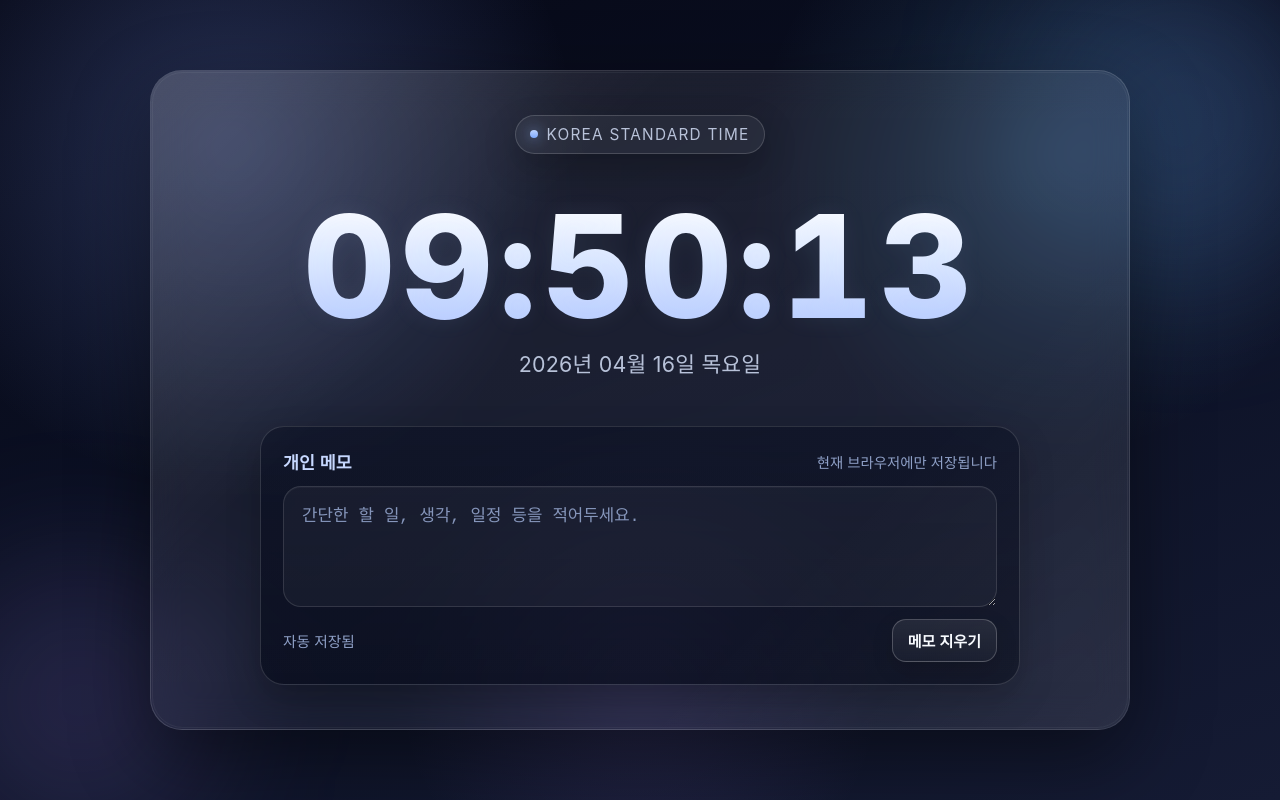
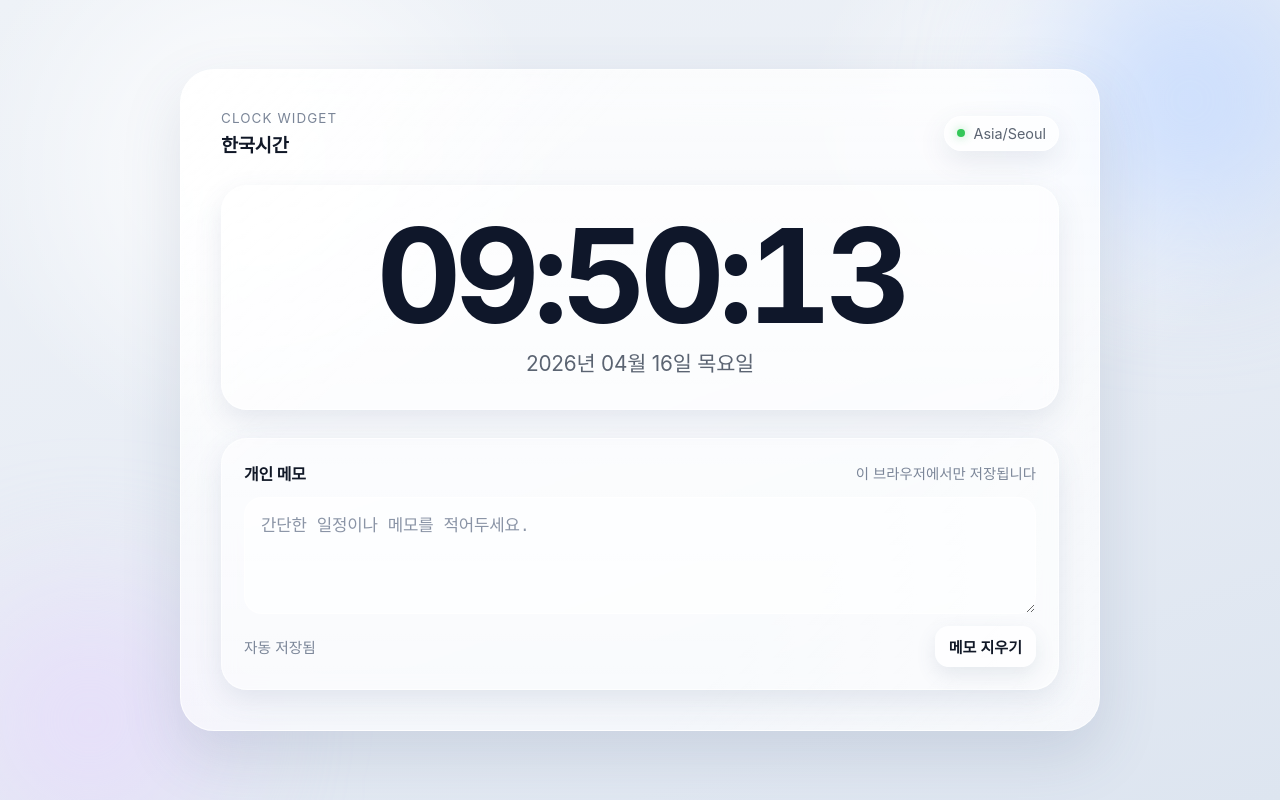
Before and after one commit to devCharlotte/lab-clock, a plain HTML site: page index.html in a window 1280 px wide. Drawn offline with Linux system fonts and the light colour scheme.

Commit message:
Update index.html

```diff
--- a/index.html
+++ b/index.html
@@ -6,22 +6,21 @@
   <title>KST Clock Memo</title>
   <style>
     :root {
-      --bg-1: #060816;
-      --bg-2: #0b1023;
-      --bg-3: #151b34;
-      --glass: rgba(255, 255, 255, 0.08);
-      --glass-strong: rgba(255, 255, 255, 0.12);
-      --line: rgba(255, 255, 255, 0.14);
-      --line-strong: rgba(255, 255, 255, 0.22);
-      --text: #f8fbff;
-      --muted: #b8c2d9;
-      --soft: #8fa0c7;
-      --accent: #8fb8ff;
-      --accent-2: #c7d8ff;
-      --shadow-lg: 0 28px 80px rgba(0, 0, 0, 0.45);
-      --shadow-md: 0 14px 34px rgba(0, 0, 0, 0.24);
-      --radius-xl: 32px;
-      --radius-lg: 24px;
+      --bg-1: #eef2f7;
+      --bg-2: #e8edf5;
+      --bg-3: #dde5f0;
+      --card: rgba(255, 255, 255, 0.62);
+      --card-strong: rgba(255, 255, 255, 0.78);
+      --line: rgba(255, 255, 255, 0.72);
+      --line-soft: rgba(255, 255, 255, 0.42);
+      --text: #111827;
+      --muted: #5b6472;
+      --soft: #7b8698;
+      --accent: #2f6df6;
+      --shadow-lg: 0 24px 60px rgba(74, 92, 128, 0.16);
+      --shadow-md: 0 10px 28px rgba(74, 92, 128, 0.12);
+      --radius-xl: 34px;
+      --radius-lg: 26px;
       --radius-md: 18px;
     }
 
@@ -36,13 +35,12 @@
     }
 
     body {
-      font-family: -apple-system, BlinkMacSystemFont, "Segoe UI", Roboto, "Noto Sans KR", "Apple SD Gothic Neo", sans-serif;
+      font-family: -apple-system, BlinkMacSystemFont, "SF Pro Display", "Segoe UI", Roboto, "Noto Sans KR", "Apple SD Gothic Neo", sans-serif;
       color: var(--text);
       background:
-        radial-gradient(circle at 18% 18%, rgba(129, 160, 255, 0.26), transparent 28%),
-        radial-gradient(circle at 82% 20%, rgba(106, 198, 255, 0.18), transparent 24%),
-        radial-gradient(circle at 50% 85%, rgba(180, 140, 255, 0.12), transparent 26%),
-        linear-gradient(160deg, var(--bg-1) 0%, var(--bg-2) 45%, var(--bg-3) 100%);
+        radial-gradient(circle at 20% 20%, rgba(255,255,255,0.95), transparent 24%),
+        radial-gradient(circle at 82% 16%, rgba(255,255,255,0.7), transparent 20%),
+        linear-gradient(160deg, var(--bg-1) 0%, var(--bg-2) 48%, var(--bg-3) 100%);
       display: flex;
       align-items: center;
       justify-content: center;
@@ -54,7 +52,6 @@
     body::after {
       content: "";
       position: fixed;
-      inset: auto;
       border-radius: 999px;
       filter: blur(70px);
       pointer-events: none;
@@ -62,127 +59,148 @@
     }
 
     body::before {
-      width: 320px;
-      height: 320px;
+      width: 280px;
+      height: 280px;
       top: -40px;
-      right: -60px;
-      background: rgba(115, 170, 255, 0.16);
+      right: -50px;
+      background: rgba(190, 214, 255, 0.7);
     }
 
     body::after {
-      width: 280px;
-      height: 280px;
-      left: -60px;
-      bottom: -40px;
-      background: rgba(177, 146, 255, 0.14);
+      width: 260px;
+      height: 260px;
+      left: -40px;
+      bottom: -50px;
+      background: rgba(231, 214, 255, 0.55);
     }
 
     .app {
       position: relative;
       z-index: 1;
-      width: min(980px, 100%);
-      min-height: min(92vh, 860px);
+      width: min(920px, 100%);
+      min-height: min(90vh, 820px);
       display: flex;
       align-items: center;
       justify-content: center;
     }
 
-    .panel {
-      position: relative;
+    .widget {
       width: 100%;
-      padding: clamp(24px, 4vw, 44px);
+      padding: clamp(22px, 4vw, 40px);
       border-radius: var(--radius-xl);
-      background: linear-gradient(180deg, rgba(255,255,255,0.08) 0%, rgba(255,255,255,0.05) 100%);
+      background: linear-gradient(180deg, var(--card-strong) 0%, var(--card) 100%);
       border: 1px solid var(--line);
       box-shadow: var(--shadow-lg);
-      backdrop-filter: blur(18px);
-      -webkit-backdrop-filter: blur(18px);
+      backdrop-filter: blur(24px) saturate(1.1);
+      -webkit-backdrop-filter: blur(24px) saturate(1.1);
+      display: flex;
+      flex-direction: column;
+      gap: clamp(20px, 3vw, 28px);
+      position: relative;
       overflow: hidden;
+    }
+
+    .widget::before {
+      content: "";
+      position: absolute;
+      inset: 0;
+      background: linear-gradient(135deg, rgba(255,255,255,0.55), transparent 30%, transparent 72%, rgba(255,255,255,0.28));
+      pointer-events: none;
+    }
+
+    .header {
+      display: flex;
+      align-items: center;
+      justify-content: space-between;
+      gap: 12px;
+      position: relative;
+      z-index: 1;
+    }
+
+    .title-wrap {
+      display: flex;
+      flex-direction: column;
+      gap: 4px;
+    }
+
+    .eyebrow {
+      font-size: 0.84rem;
+      color: var(--soft);
+      letter-spacing: 0.08em;
+      text-transform: uppercase;
+    }
+
+    .title {
+      font-size: clamp(1rem, 1.7vw, 1.16rem);
+      font-weight: 700;
+      letter-spacing: -0.01em;
+    }
+
+    .pill {
+      display: inline-flex;
+      align-items: center;
+      gap: 8px;
+      padding: 8px 12px;
+      border-radius: 999px;
+      background: rgba(255,255,255,0.58);
+      border: 1px solid rgba(255,255,255,0.65);
+      color: var(--muted);
+      font-size: 0.9rem;
+      box-shadow: var(--shadow-md);
+      white-space: nowrap;
+    }
+
+    .pill-dot {
+      width: 8px;
+      height: 8px;
+      border-radius: 50%;
+      background: #34c759;
+      box-shadow: 0 0 10px rgba(52, 199, 89, 0.45);
+      flex-shrink: 0;
+    }
+
+    .clock-card {
+      position: relative;
+      z-index: 1;
+      width: 100%;
+      border-radius: var(--radius-lg);
+      background: rgba(255,255,255,0.5);
+      border: 1px solid rgba(255,255,255,0.62);
+      box-shadow: var(--shadow-md);
+      padding: clamp(18px, 3vw, 28px);
       display: flex;
       flex-direction: column;
       align-items: center;
-      gap: clamp(20px, 3vw, 30px);
-    }
-
-    .panel::before {
-      content: "";
-      position: absolute;
-      inset: 0;
-      background: linear-gradient(135deg, rgba(255,255,255,0.12), transparent 32%, transparent 70%, rgba(255,255,255,0.05));
-      pointer-events: none;
-    }
-
-    .panel::after {
-      content: "";
-      position: absolute;
-      inset: 1px;
-      border-radius: calc(var(--radius-xl) - 1px);
-      border: 1px solid rgba(255,255,255,0.05);
-      pointer-events: none;
-    }
-
-    .top-badge {
-      display: inline-flex;
-      align-items: center;
-      gap: 8px;
-      padding: 9px 14px;
-      border-radius: 999px;
-      border: 1px solid rgba(255,255,255,0.16);
-      background: rgba(255,255,255,0.05);
-      color: var(--muted);
-      font-size: clamp(0.82rem, 1.2vw, 0.96rem);
-      letter-spacing: 0.08em;
-      text-transform: uppercase;
-      box-shadow: var(--shadow-md);
-    }
-
-    .dot {
-      width: 8px;
-      height: 8px;
-      border-radius: 50%;
-      background: linear-gradient(180deg, #bcd3ff 0%, #7ca9ff 100%);
-      box-shadow: 0 0 14px rgba(143, 184, 255, 0.8);
-      flex-shrink: 0;
-    }
-
-    .clock-wrap {
-      width: 100%;
-      display: flex;
-      flex-direction: column;
-      align-items: center;
-      gap: 12px;
-      padding: clamp(10px, 1.2vw, 16px) 0;
+      gap: 10px;
     }
 
     .time {
-      font-size: clamp(3.3rem, 14vw, 8.9rem);
-      font-weight: 800;
+      font-size: clamp(3.2rem, 13vw, 8.2rem);
+      font-weight: 700;
+      letter-spacing: -0.05em;
       line-height: 0.95;
-      letter-spacing: 0.04em;
       text-align: center;
       font-variant-numeric: tabular-nums;
-      text-shadow: 0 0 24px rgba(180, 210, 255, 0.08);
-      background: linear-gradient(180deg, #ffffff 0%, #dce8ff 45%, #b4c9ff 100%);
-      -webkit-background-clip: text;
-      background-clip: text;
-      color: transparent;
+      color: #0f172a;
     }
 
     .date {
+      font-size: clamp(1rem, 2vw, 1.3rem);
+      color: var(--muted);
       text-align: center;
-      color: var(--muted);
-      font-size: clamp(1rem, 2vw, 1.34rem);
-      line-height: 1.6;
-      letter-spacing: 0.01em;
+      line-height: 1.55;
+      letter-spacing: -0.01em;
     }
 
     .memo-card {
-      width: min(760px, 100%);
+      position: relative;
+      z-index: 1;
+      width: 100%;
       border-radius: var(--radius-lg);
-      border: 1px solid var(--line);
-      background: linear-gradient(180deg, rgba(11, 16, 35, 0.58), rgba(8, 12, 28, 0.72));
+      background: rgba(255,255,255,0.44);
+      border: 1px solid rgba(255,255,255,0.58);
       box-shadow: var(--shadow-md);
-      padding: clamp(16px, 2.2vw, 22px);
+      padding: clamp(16px, 2.6vw, 22px);
       display: flex;
       flex-direction: column;
       gap: 12px;
@@ -192,15 +210,14 @@
       display: flex;
       align-items: center;
       justify-content: space-between;
-      gap: 12px;
+      gap: 10px;
       flex-wrap: wrap;
     }
 
     .memo-title {
-      font-size: clamp(1rem, 1.6vw, 1.08rem);
-      color: var(--accent-2);
-      font-weight: 600;
-      letter-spacing: 0.01em;
+      font-size: 1rem;
+      font-weight: 700;
+      letter-spacing: -0.01em;
     }
 
     .memo-caption {
@@ -210,28 +227,28 @@
 
     textarea {
       width: 100%;
-      min-height: 7.2em;
+      min-height: 7em;
       resize: vertical;
-      border: 1px solid rgba(255, 255, 255, 0.12);
+      border: 1px solid rgba(255,255,255,0.72);
       border-radius: var(--radius-md);
-      padding: 16px 18px;
+      background: rgba(255,255,255,0.58);
+      color: var(--text);
       outline: none;
-      background: rgba(255, 255, 255, 0.04);
-      color: var(--text);
-      font-size: clamp(1rem, 1.8vw, 1.05rem);
+      padding: 15px 16px;
+      font-size: clamp(0.98rem, 1.8vw, 1.05rem);
       line-height: 1.65;
-      box-shadow: inset 0 1px 0 rgba(255,255,255,0.03);
+      letter-spacing: -0.01em;
       transition: border-color 0.2s ease, box-shadow 0.2s ease, background 0.2s ease;
     }
 
     textarea::placeholder {
-      color: #8696bb;
+      color: #8a94a6;
     }
 
     textarea:focus {
-      border-color: rgba(143, 184, 255, 0.9);
-      background: rgba(255, 255, 255, 0.055);
-      box-shadow: 0 0 0 4px rgba(143, 184, 255, 0.14);
+      border-color: rgba(47, 109, 246, 0.32);
+      box-shadow: 0 0 0 4px rgba(47, 109, 246, 0.09);
+      background: rgba(255,255,255,0.75);
     }
 
     .memo-footer {
@@ -250,22 +267,22 @@
 
     .clear-btn {
       appearance: none;
-      border: 1px solid var(--line-strong);
+      border: none;
       border-radius: 14px;
-      padding: 10px 15px;
-      background: linear-gradient(180deg, rgba(255,255,255,0.08), rgba(255,255,255,0.03));
+      padding: 10px 14px;
+      background: rgba(255,255,255,0.76);
       color: var(--text);
       font-size: 0.94rem;
       font-weight: 600;
+      box-shadow: 0 8px 20px rgba(82, 96, 129, 0.12);
       cursor: pointer;
-      box-shadow: 0 8px 20px rgba(0,0,0,0.18);
-      transition: transform 0.16s ease, border-color 0.16s ease, background 0.16s ease;
+      transition: transform 0.16s ease, box-shadow 0.16s ease, background 0.16s ease;
     }
 
     .clear-btn:hover {
       transform: translateY(-1px);
-      border-color: rgba(255,255,255,0.3);
-      background: linear-gradient(180deg, rgba(255,255,255,0.12), rgba(255,255,255,0.05));
+      background: rgba(255,255,255,0.9);
+      box-shadow: 0 12px 24px rgba(82, 96, 129, 0.16);
     }
 
     .clear-btn:active {
@@ -273,49 +290,57 @@
     }
 
     @media (max-width: 640px) {
-      .panel {
-        padding: 20px 14px 18px;
-        border-radius: 24px;
+      .widget {
+        padding: 18px 14px;
+        border-radius: 26px;
       }
 
-      .memo-card {
-        padding: 14px;
-        border-radius: 20px;
-      }
-
+      .header,
+      .memo-head,
       .memo-footer {
         flex-direction: column;
         align-items: flex-start;
       }
 
+      .clock-card,
+      .memo-card {
+        border-radius: 22px;
+      }
+
       textarea {
-        min-height: 7.8em;
+        min-height: 7.6em;
       }
     }
   </style>
 </head>
 <body>
   <main class="app">
-    <section class="panel" aria-label="한국시간 시계와 개인 메모장">
-      <div class="top-badge">
-        <span class="dot"></span>
-        <span>Korea Standard Time</span>
+    <section class="widget" aria-label="한국시간 시계와 개인 메모장">
+      <div class="header">
+        <div class="title-wrap">
+          <div class="eyebrow">Clock Widget</div>
+          <div class="title">한국시간</div>
+        </div>
+        <div class="pill">
+          <span class="pill-dot"></span>
+          <span>Asia/Seoul</span>
+        </div>
       </div>
 
-      <div class="clock-wrap">
+      <section class="clock-card" aria-label="디지털 시계">
         <div id="time" class="time">00:00:00</div>
         <div id="date" class="date">0000년 00월 00일</div>
-      </div>
+      </section>
 
       <section class="memo-card" aria-label="개인 메모 영역">
         <div class="memo-head">
           <div class="memo-title">개인 메모</div>
-          <div class="memo-caption">현재 브라우저에만 저장됩니다</div>
+          <div class="memo-caption">이 브라우저에서만 저장됩니다</div>
         </div>
 
         <textarea
           id="memo"
-          placeholder="간단한 할 일, 생각, 일정 등을 적어두세요."
+          placeholder="간단한 일정이나 메모를 적어두세요."
           aria-label="개인 메모 입력"
         ></textarea>
 
```
